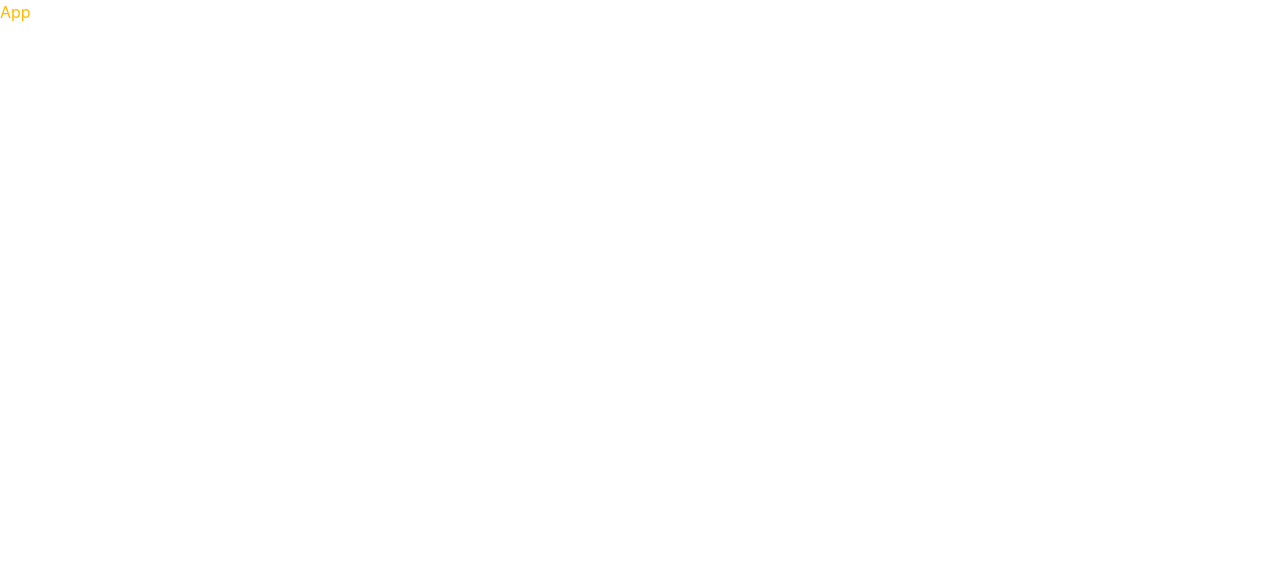
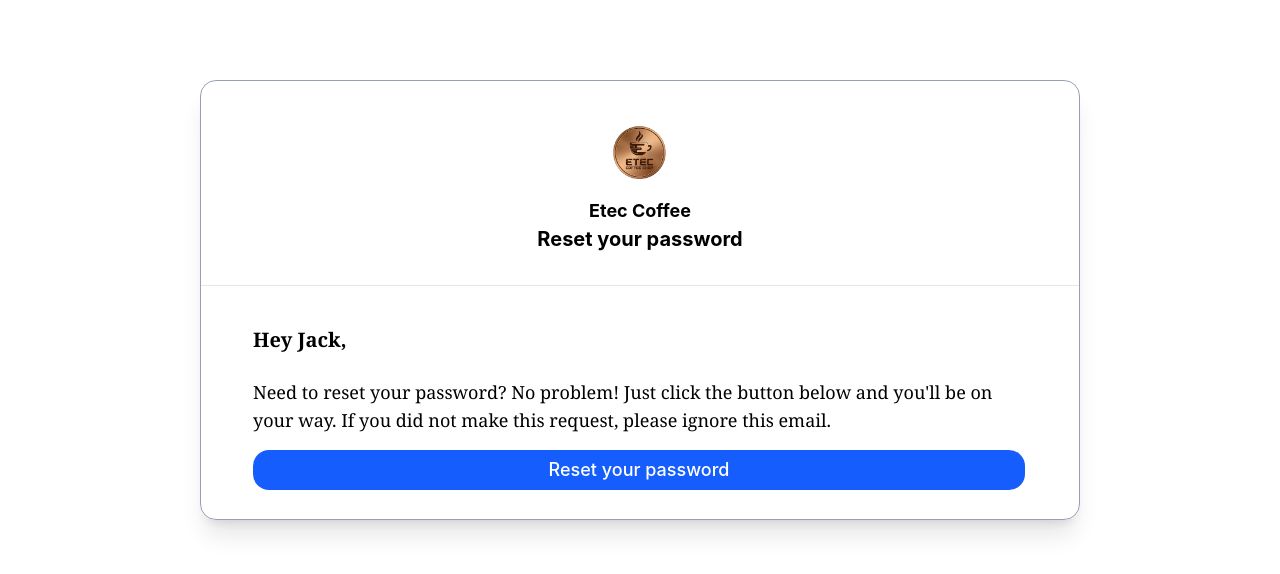
Before and after one commit to NalenSrin123/kru-IT-e-coffee-11, a React (Vite) app: page /dashboard in a window 1280 px wide. Shown: the top 574 px of the page. Built offline with nearby package versions, Linux system fonts and the light colour scheme.

Commit message:
Design UI get reset password in email

```diff
--- a/src/App.jsx
+++ b/src/App.jsx
@@ -1,8 +1,9 @@
 import React from 'react'
+import Design_UI_get_reset_password_in_email from './services/auth/Design_UI_get_reset_password_in_email'
 
 const App = () => {
   return (
-    <div className='text-amber-400'>App</div>
+    <Design_UI_get_reset_password_in_email/>
   )
 }
 
--- /dev/null
+++ b/src/services/auth/Design_UI_get_reset_password_in_email.jsx
@@ -0,0 +1,32 @@
+import React from 'react'
+
+function Design_UI_get_reset_password_in_email() {
+  return (
+    <div className='flex justify-center items-center'>
+      <div className=' border-1 border-gray-400 lg:w-220 lg:h-110 md:w-150 md:h-115 sm:w-100 sm:h-107 rounded-2xl mt-20 shadow-xl'>
+        <div className='text-center'>
+          <div className='flex justify-center mt-10'>
+            <img className='w-15 ' src="src\assets\images\coffee\Screenshot_2026-02-28_180152-removebg-preview.png" alt="" />
+          </div>
+          <div>
+            <h2 className='text-lg font-bold mt-3'>Etec Coffee</h2>
+          </div>
+          <div>
+            <h2 className='text-xl font-bold mb-8'>Reset your password</h2>
+          </div>
+          <hr className='border-gray-200' />
+        </div>
+        <div className='lg:px-13 md:px-10 sm:px-8'>
+          <h2 className='font-bold mb-6 mt-10  font-serif sm:text-sm md:text-lg lg:text-xl'>Hey Jack,</h2>
+          <p className='font-sans font-serif font-lg sm:text-sm md:text-base lg:text-lg'>Need to reset your password? No problem! Just click the button below and you'll be on your way. If you did not make this request,
+            please ignore this email.
+          </p>
+          <button className='bg-blue-600 lg:w-193 h-13 md:w-130 sm:w-84 sm:h-10 sm:mt-4 rounded-2xl text-white font-medium text-lg mt-10'>Reset your password</button>
+        </div>
+      </div>
+    </div>
+
+  )
+}
+
+export default Design_UI_get_reset_password_in_email
```
Also changed, not shown: src/assets/images/coffee/Screenshot_2026-02-28_180152-removebg-preview.png (added), 1 other file (tests, documents, lock files or other folders).
